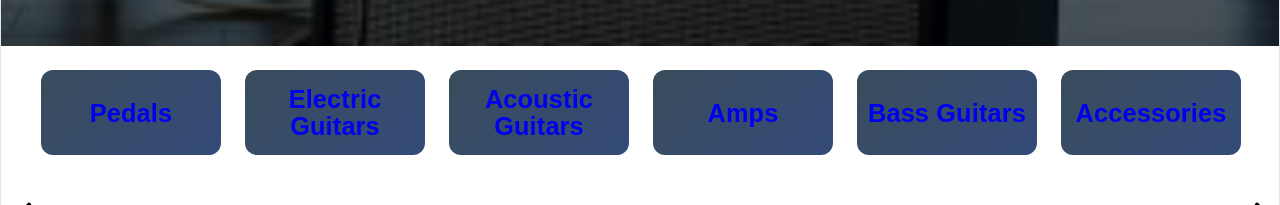
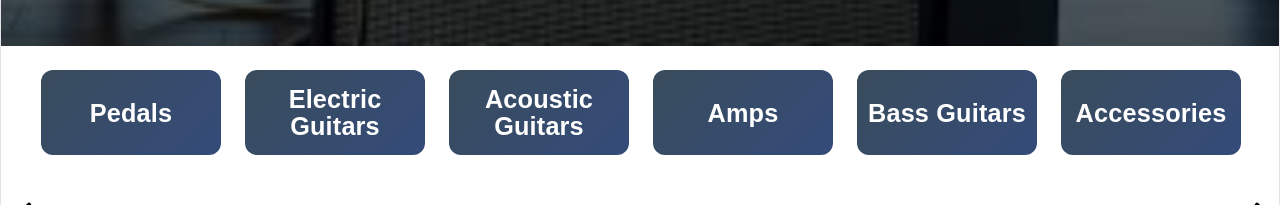
Before and after one commit to JasonYoder2026/GearVault, a React (Vite) app in the folder client/: page / in a window 1280 px wide. Shown: the part 496-701 px from the top of the page. Built offline with nearby package versions, Linux system fonts and the light colour scheme; no server answers.

Commit message:
Fix <a> layering

```diff
--- a/client/src/components/home/CategoryGrid.tsx
+++ b/client/src/components/home/CategoryGrid.tsx
@@ -7,9 +7,11 @@ export default function CategoryGrid() {
   return (
     <div className="category-grid">
       {categories.map((category) => (
-        <div key={category} className="category-card">
-          <h3><a href={`/products?category=${category.toLowerCase()}`}>{category}</a></h3>
-        </div>
+        <a href={`/products?category=${category.toLowerCase()}`}>
+          <div key={category} className="category-card">
+            <h3>{category}</h3>
+          </div>
+        </a>
       ))}
     </div>
   );
```
